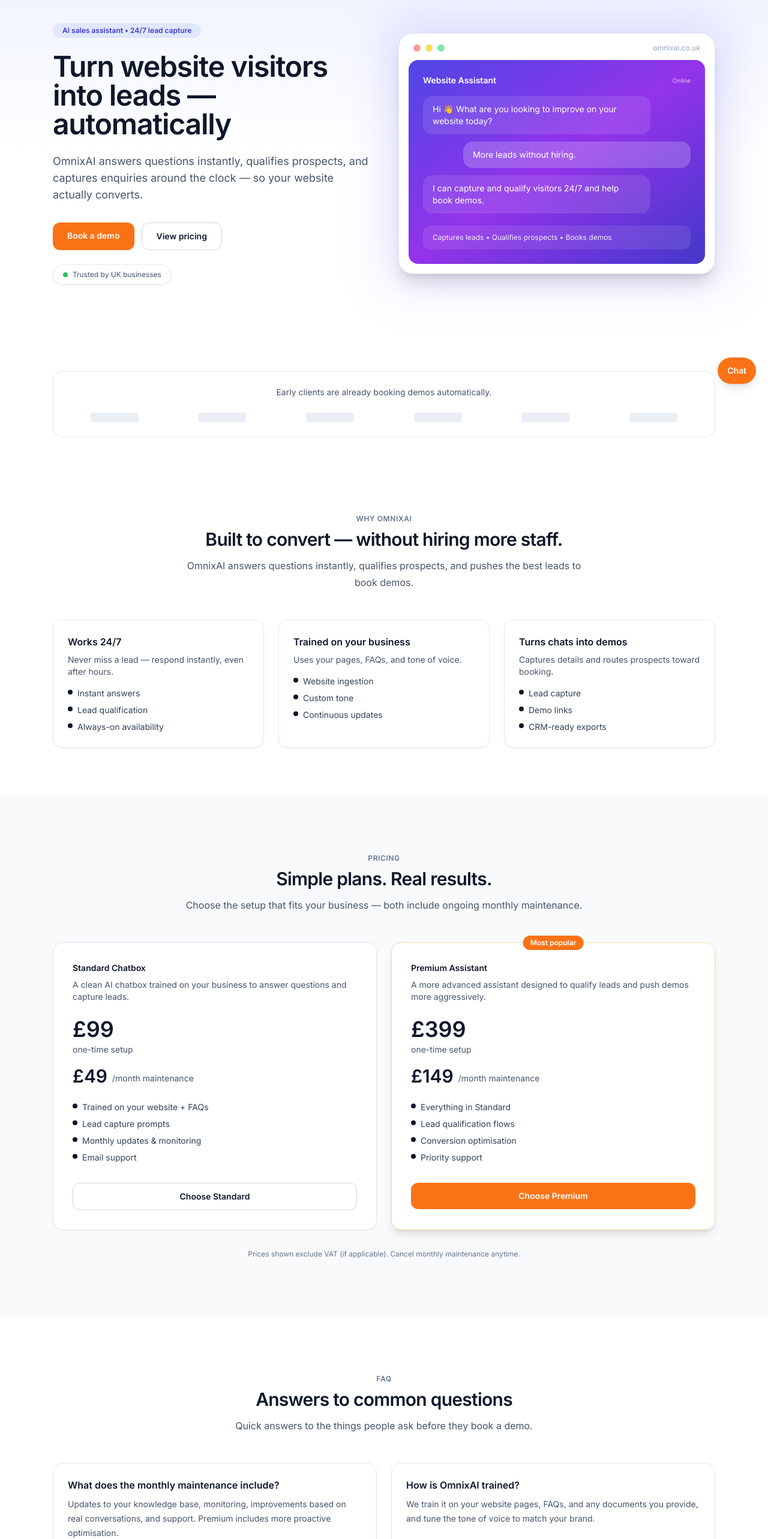
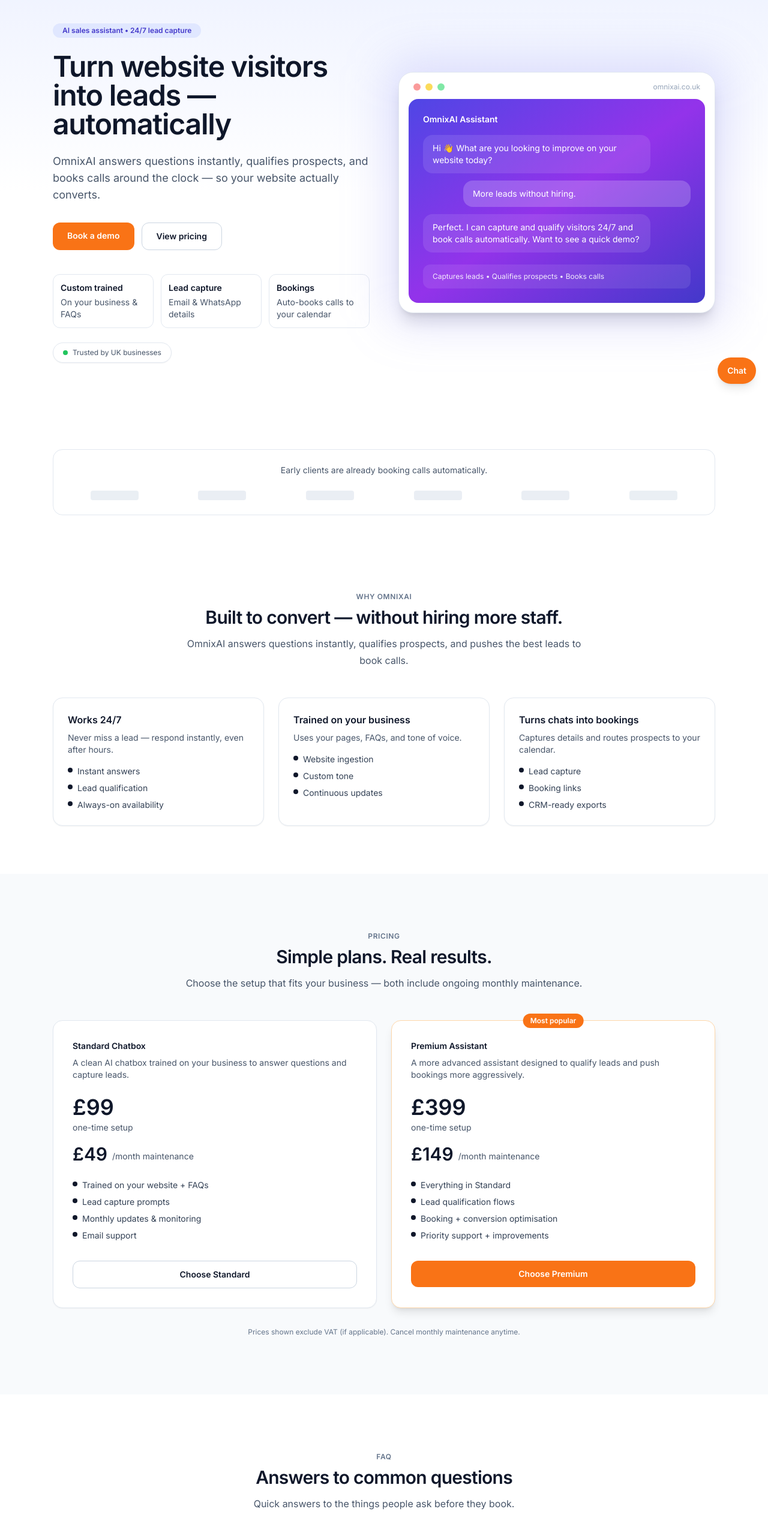
Before and after one commit to Ysf2599/omnixai-site, a Next.js app: page / in a window 1280 px wide. Shown: the part 140-2706 px from the top of the page at 60% size. Built offline with nearby package versions, Linux system fonts and the light colour scheme.

Commit message:
Full homepage rebuild with auto-booking copy and feature pills

```diff
--- a/app/page.tsx
+++ b/app/page.tsx
@@ -43,7 +43,7 @@
               </h1>
 
               <p className="mt-6 max-w-xl text-lg text-slate-600">
-                OmnixAI answers questions instantly, qualifies prospects, and captures enquiries
+                OmnixAI answers questions instantly, qualifies prospects, and books calls
                 around the clock — so your website actually converts.
               </p>
 
@@ -60,6 +60,22 @@
                 >
                   View pricing
                 </Link>
+              </div>
+
+              {/* Feature pills */}
+              <div className="mt-10 grid grid-cols-1 gap-3 text-sm text-slate-600 sm:grid-cols-3">
+                <div className="rounded-xl border border-slate-200 bg-white/70 p-3">
+                  <div className="font-semibold text-slate-900">Custom trained</div>
+                  <div className="mt-1">On your business & FAQs</div>
+                </div>
+                <div className="rounded-xl border border-slate-200 bg-white/70 p-3">
+                  <div className="font-semibold text-slate-900">Lead capture</div>
+                  <div className="mt-1">Email & WhatsApp details</div>
+                </div>
+                <div className="rounded-xl border border-slate-200 bg-white/70 p-3">
+                  <div className="font-semibold text-slate-900">Bookings</div>
+                  <div className="mt-1">Auto-books calls to your calendar</div>
+                </div>
               </div>
 
               <div className="mt-6 inline-flex items-center gap-2 rounded-full border border-slate-200 bg-white px-4 py-2 text-xs text-slate-600 shadow-sm">
@@ -80,25 +96,27 @@
                 </div>
 
                 <div className="rounded-2xl bg-gradient-to-br from-indigo-600 via-purple-600 to-indigo-700 p-6 text-white">
-                  <div className="flex items-center justify-between">
-                    <p className="text-sm font-semibold">Website Assistant</p>
-                    <span className="text-[10px] text-white/70">Online</span>
+                  <div className="flex items-center gap-2">
+                    <p className="text-sm font-semibold">OmnixAI Assistant</p>
                   </div>
 
                   <div className="mt-4 space-y-3 text-sm">
                     <div className="max-w-[85%] rounded-2xl bg-white/10 px-4 py-3">
                       Hi 👋 What are you looking to improve on your website today?
                     </div>
+
                     <div className="ml-auto max-w-[85%] rounded-2xl bg-white/20 px-4 py-3">
                       More leads without hiring.
                     </div>
+
                     <div className="max-w-[85%] rounded-2xl bg-white/10 px-4 py-3">
-                      I can capture and qualify visitors 24/7 and help book demos.
+                      Perfect. I can capture and qualify visitors 24/7 and book calls automatically.
+                      Want to see a quick demo?
                     </div>
                   </div>
 
                   <div className="mt-5 rounded-xl bg-white/10 px-4 py-3 text-xs opacity-90">
-                    Captures leads • Qualifies prospects • Books demos
+                    Captures leads • Qualifies prospects • Books calls
                   </div>
                 </div>
               </div>
@@ -107,12 +125,12 @@
         </div>
       </section>
 
-      {/* Social proof / Testimonials */}
+      {/* Social proof */}
       <section className="py-12">
         <div className="mx-auto max-w-6xl px-6">
           <div className="rounded-2xl border border-slate-200 bg-white p-6">
             <p className="text-center text-sm text-slate-600">
-              Early clients are already booking demos automatically.
+              Early clients are already booking calls automatically.
             </p>
 
             <div className="mt-6 grid grid-cols-3 items-center justify-items-center gap-6 opacity-70 sm:grid-cols-6">
@@ -138,7 +156,7 @@
               Built to convert — without hiring more staff.
             </h2>
             <p className="mt-3 text-base leading-7 text-slate-600">
-              OmnixAI answers questions instantly, qualifies prospects, and pushes the best leads to book demos.
+              OmnixAI answers questions instantly, qualifies prospects, and pushes the best leads to book calls.
             </p>
           </div>
 
@@ -155,9 +173,9 @@
                 items: ["Website ingestion", "Custom tone", "Continuous updates"],
               },
               {
-                title: "Turns chats into demos",
-                desc: "Captures details and routes prospects toward booking.",
-                items: ["Lead capture", "Demo links", "CRM-ready exports"],
+                title: "Turns chats into bookings",
+                desc: "Captures details and routes prospects to your calendar.",
+                items: ["Lead capture", "Booking links", "CRM-ready exports"],
               },
             ].map((f) => (
               <div
@@ -198,9 +216,7 @@
           <div className="mt-12 grid gap-6 lg:grid-cols-2">
             {/* Standard */}
             <div className="rounded-2xl border border-slate-200 bg-white p-8 shadow-sm">
-              <div className="text-sm font-semibold text-slate-900">
-                Standard Chatbox
-              </div>
+              <div className="text-sm font-semibold text-slate-900">Standard Chatbox</div>
               <p className="mt-2 text-sm text-slate-600">
                 A clean AI chatbox trained on your business to answer questions and capture leads.
               </p>
@@ -238,11 +254,9 @@
                 Most popular
               </div>
 
-              <div className="text-sm font-semibold text-slate-900">
-                Premium Assistant
-              </div>
+              <div className="text-sm font-semibold text-slate-900">Premium Assistant</div>
               <p className="mt-2 text-sm text-slate-600">
-                A more advanced assistant designed to qualify leads and push demos more aggressively.
+                A more advanced assistant designed to qualify leads and push bookings more aggressively.
               </p>
 
               <div className="mt-6">
@@ -258,8 +272,8 @@
               <ul className="mt-6 space-y-2 text-sm text-slate-700">
                 <li className="flex gap-2"><span className="mt-1 inline-block h-2 w-2 rounded-full bg-slate-900" />Everything in Standard</li>
                 <li className="flex gap-2"><span className="mt-1 inline-block h-2 w-2 rounded-full bg-slate-900" />Lead qualification flows</li>
-                <li className="flex gap-2"><span className="mt-1 inline-block h-2 w-2 rounded-full bg-slate-900" />Conversion optimisation</li>
-                <li className="flex gap-2"><span className="mt-1 inline-block h-2 w-2 rounded-full bg-slate-900" />Priority support</li>
+                <li className="flex gap-2"><span className="mt-1 inline-block h-2 w-2 rounded-full bg-slate-900" />Booking + conversion optimisation</li>
+                <li className="flex gap-2"><span className="mt-1 inline-block h-2 w-2 rounded-full bg-slate-900" />Priority support + improvements</li>
               </ul>
 
               <div className="mt-8">
@@ -283,48 +297,25 @@
       <section id="faq" className="py-24">
         <div className="mx-auto max-w-6xl px-6">
           <div className="mx-auto max-w-2xl text-center">
-            <div className="text-xs font-semibold tracking-wider text-slate-500">
-              FAQ
-            </div>
+            <div className="text-xs font-semibold tracking-wider text-slate-500">FAQ</div>
             <h2 className="mt-2 text-3xl font-semibold tracking-tight text-slate-900">
               Answers to common questions
             </h2>
             <p className="mt-3 text-base leading-7 text-slate-600">
-              Quick answers to the things people ask before they book a demo.
+              Quick answers to the things people ask before they book.
             </p>
           </div>
 
           <div className="mt-12 grid gap-6 md:grid-cols-2">
             {[
-              {
-                q: "What does the monthly maintenance include?",
-                a: "Updates to your knowledge base, monitoring, improvements based on real conversations, and support. Premium includes more proactive optimisation.",
-              },
-              {
-                q: "How is OmnixAI trained?",
-                a: "We train it on your website pages, FAQs, and any documents you provide, and tune the tone of voice to match your brand.",
-              },
-              {
-                q: "How long does setup take?",
-                a: "Standard is usually live within a few days. Premium can take a little longer if you want deeper qualification flows.",
-              },
-              {
-                q: "Can it capture leads and demos?",
-                a: "Yes. It can ask for key details and guide qualified visitors toward booking a demo.",
-              },
-              {
-                q: "What if it doesn't know an answer?",
-                a: "We set guardrails so it asks follow-up questions or routes to contact forms. Maintenance improves responses over time.",
-              },
-              {
-                q: "Can I customise how it looks?",
-                a: "Yes — we match your colours, position, greeting message, and tone so it feels native to your site.",
-              },
+              { q: "What does the monthly maintenance include?", a: "Ongoing updates, monitoring, improvements based on real chats, and support." },
+              { q: "How is OmnixAI trained?", a: "On your website pages, FAQs, and any documents you provide, tuned to your brand voice." },
+              { q: "How long does setup take?", a: "Standard is live within days. Premium may take longer for deeper qualification flows." },
+              { q: "Can it capture leads and bookings?", a: "Yes. It captures details and can route qualified prospects to booking links." },
+              { q: "What if it doesn’t know an answer?", a: "It can ask follow-ups or route visitors to contact forms." },
+              { q: "Can I customise how it looks?", a: "Yes — colours, position, greeting, and tone are customisable." },
             ].map((item) => (
-              <div
-                key={item.q}
-                className="rounded-2xl border border-slate-200 bg-white p-6 shadow-sm"
-              >
+              <div key={item.q} className="rounded-2xl border border-slate-200 bg-white p-6 shadow-sm">
                 <div className="font-semibold text-slate-900">{item.q}</div>
                 <p className="mt-2 text-sm leading-6 text-slate-600">{item.a}</p>
               </div>
@@ -339,10 +330,7 @@
       {/* Footer */}
       <footer className="border-t border-slate-200 py-10">
         <div className="mx-auto flex max-w-6xl flex-col items-center justify-between gap-4 px-6 sm:flex-row">
-          <div className="text-sm text-slate-600">
-            © {new Date().getFullYear()} OmnixAI
-          </div>
-
+          <div className="text-sm text-slate-600">© {new Date().getFullYear()} OmnixAI</div>
           <div className="flex gap-6 text-sm text-slate-600">
             <a href="#features" className="hover:text-slate-900">Features</a>
             <a href="#pricing" className="hover:text-slate-900">Pricing</a>
```
